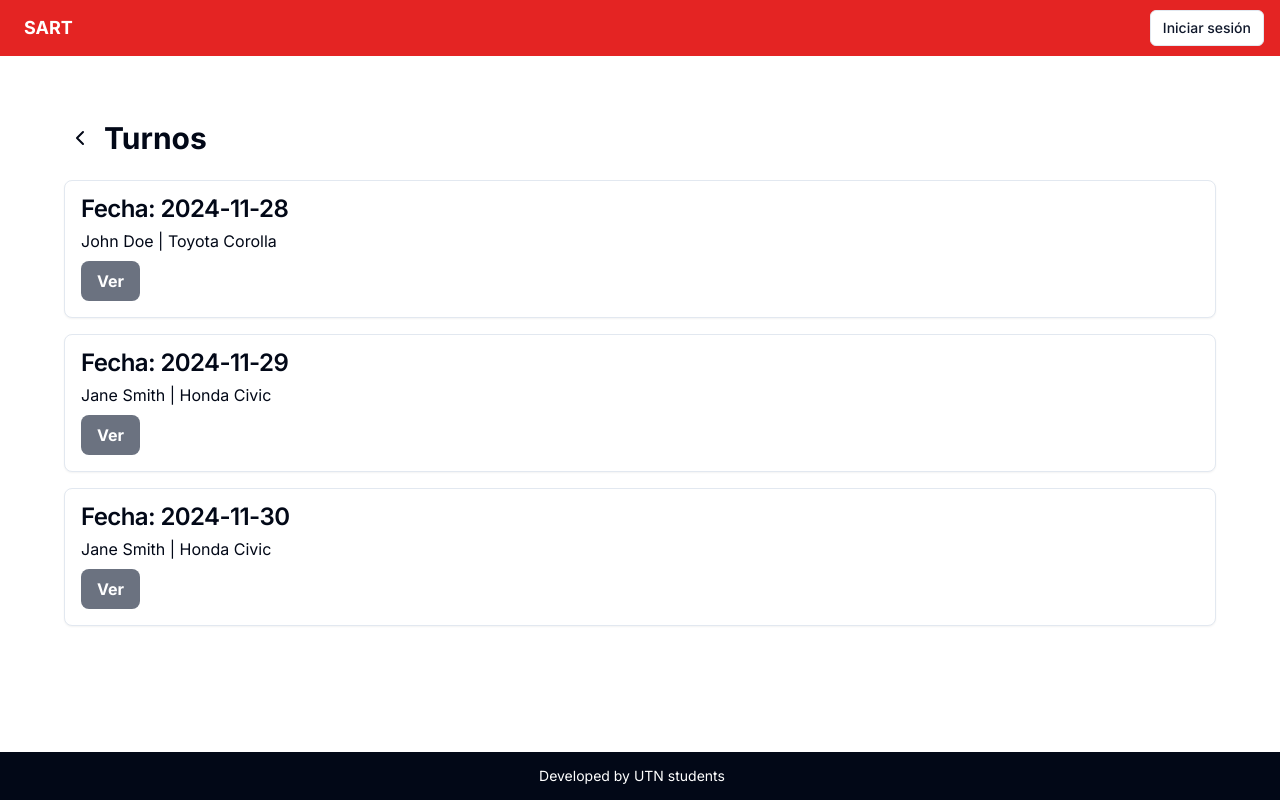
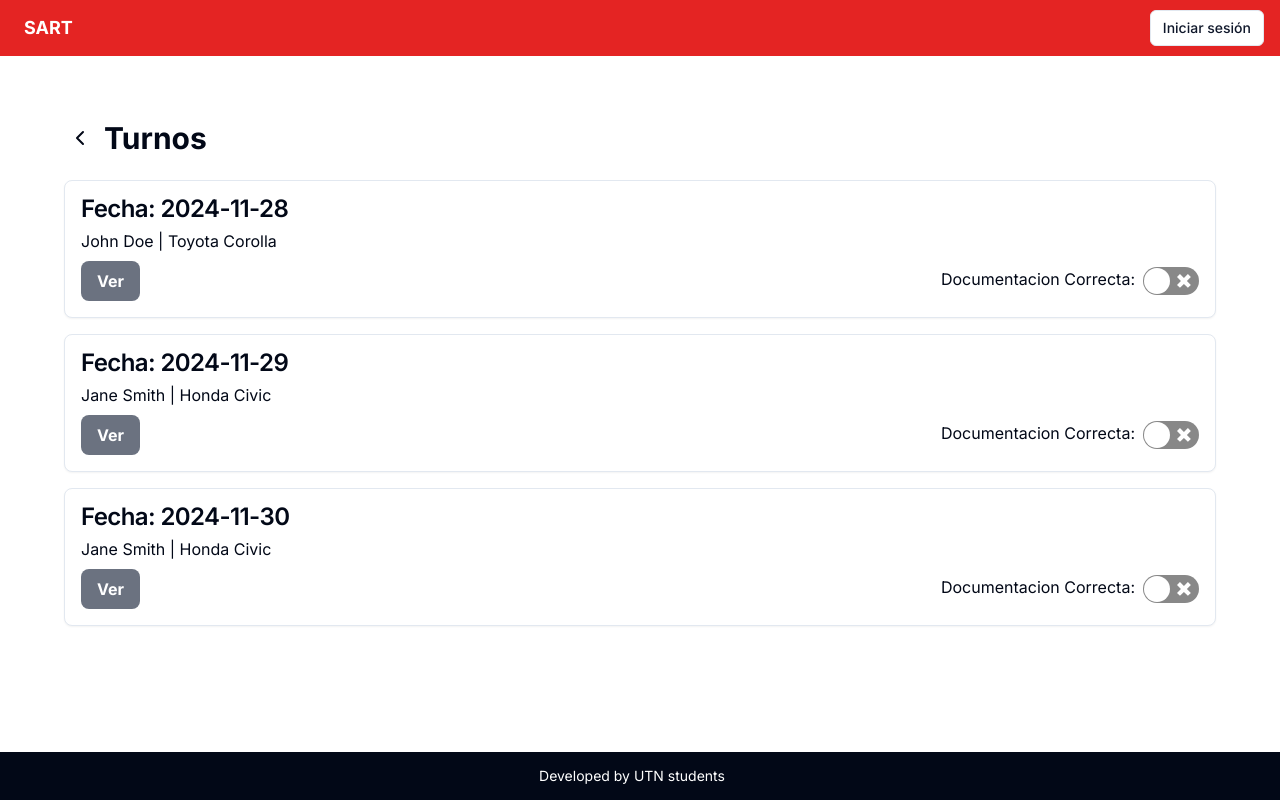
Before and after one commit to NicoSeg735/sart, a Next.js app: page /appointmentList in a window 1280 px wide. Built offline with nearby package versions, Linux system fonts and the light colour scheme.

Commit message:
feat: Add switch to AppointmentCard

```diff
--- a/package.json
+++ b/package.json
@@ -28,6 +28,7 @@
     "react": "^18",
     "react-dom": "^18",
     "react-hook-form": "^7.53.2",
+    "react-switch": "^7.0.0",
     "reflect-metadata": "^0.2.2",
     "sonner": "^1.5.0",
     "tailwind-merge": "^2.4.0",
--- a/src/app/appointmentList/components/AppointmentCard.tsx
+++ b/src/app/appointmentList/components/AppointmentCard.tsx
@@ -1,4 +1,7 @@
+'use client'
 import Link from 'next/link'
+import { useState } from 'react'
+import Switch from 'react-switch'
 
 import {
   Card,
@@ -15,6 +18,11 @@ interface AppointmentCardProps {
 }
 
 export default function AppointmentCard(props: AppointmentCardProps) {
+  const [checked, setChecked] = useState(false)
+
+  const handleChange = (nextChecked: boolean) => {
+    setChecked(nextChecked)
+  }
   return (
     <Card className="w-full p-2">
       <CardHeader>
@@ -25,10 +33,20 @@ export default function AppointmentCard(props: AppointmentCardProps) {
           {props.clientName} | {props.vehicle}
         </p>
       </CardContent>
-      <CardFooter>
+      <CardFooter className="flex justify-between">
         <button className="rounded-lg bg-gray-500 px-4 py-2 font-bold text-white hover:bg-gray-600">
           <Link href="appointmentList/appointment">Ver</Link>
         </button>
+
+        <div className="flex gap-2">
+          <span>Documentacion Correcta:</span>
+          <Switch
+            onChange={handleChange}
+            checked={checked}
+            offColor="#888"
+            onColor="#0f0"
+          />
+        </div>
       </CardFooter>
     </Card>
   )
```
Also changed, not shown: 1 other file (tests, documents, lock files or other folders).
